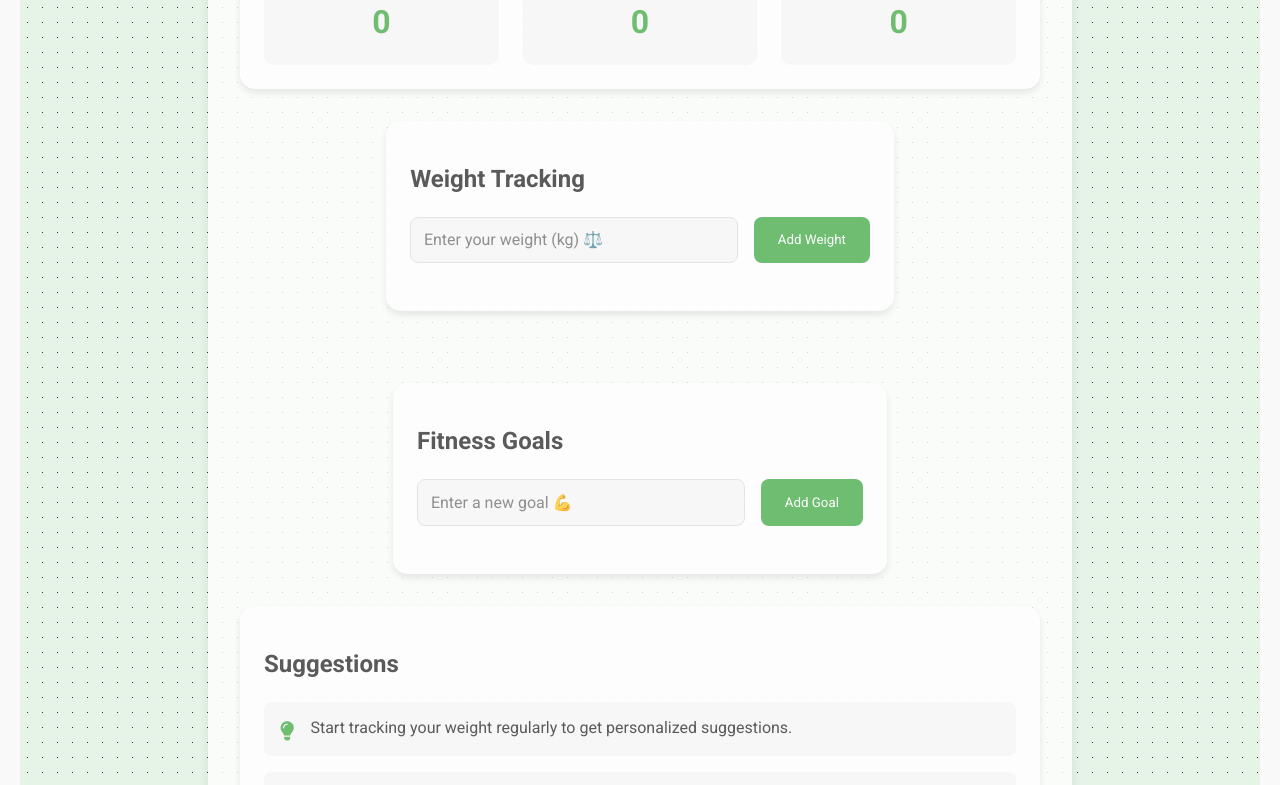
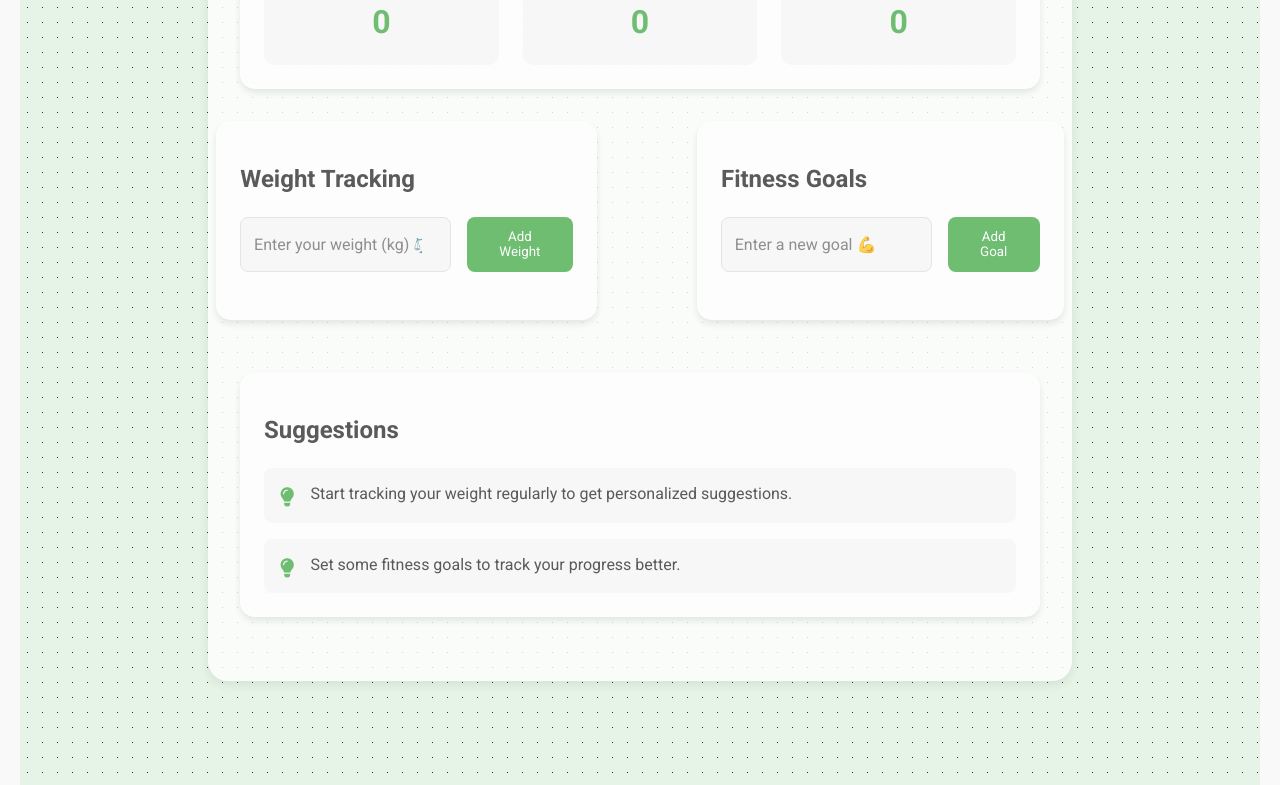
Before and after one commit to ashercw/SC2006-UI-done-, a React (Create React App) app: page /progress in a window 1280 px wide. Shown: the part 620-1405 px from the top of the page. Built offline with nearby package versions, Linux system fonts and the light colour scheme.

Commit message:
health monitoring container aligned; need to align text fields

```diff
--- a/src/Components/HealthMonitoring/HealthMonitoring.css
+++ b/src/Components/HealthMonitoring/HealthMonitoring.css
@@ -3,6 +3,11 @@
   opacity: 0.8;
   background-image:  linear-gradient(#57ac7f 1px, transparent 1px), linear-gradient(to right, #57ac7f 1px, rgb(233, 233, 233) 1px);
   background-size: 20px 20px;
+  display: flex;
+  flex-direction: column;
+  align-items: center;
+  justify-content: center;
+  padding: 80px;
 }
 
 .app-header {
@@ -18,38 +23,50 @@
   margin-bottom: 2rem !important;
 }
 
-.side-by-side {
-  display: flex; /* Make them side by side */
+
+.health-monitoring-container {
+  width: 900px;
+  max-width: 1200px; /* Adjust as needed */
+  background: rgb(185, 210, 191);
+  border-radius: 20px;
+  padding: 20px;
+  display: flex;
+  flex-direction: column;
   align-items: center;
-  gap: 40px; /* Space between the sections */
-  justify-content: center; /* Optional: if you want space between them */
-  flex-wrap: wrap; /* Allow wrapping if the screen size is too small */
-  width: 100%; /*Ensure the parent container takes full width */
 }
 
-.health-monitoring-container {
-  padding: 10px;
-  max-width: 1000px;
-  width: 900px;
-  margin: 0 auto;
-  align-items: center !important;
-  background: rgb(185, 210, 191);
-  border-radius: 40px;
+.health-monitoring {
+  width: 100%;
+  display: flex;
+  flex-direction: column;
+  align-items: center;
+  text-align: center;
+}
+
+.side-by-side {
+  display: flex;
+  gap: 100px; /* Space between the input boxes */
+  justify-content: center; /* Centers the pair within the container */
+  margin-bottom: 20px; /* Space below the side-by-side inputs */
 }
 
 .form-group {
-  margin-bottom: 20px; /* Adjust this value as needed */
+  display: flex;
+  flex-direction: column;
+  align-items: center; /* Center-aligns the label and input */
+  margin-bottom: 20px;
 }
 
 label {
-  text-align: left;
-  display: block; /* Make labels block elements for better spacing */
-  margin-bottom: 5px; /* Space between label and input */
+  text-align: left; /* Center-aligns each label */
+  display: block;
+  margin-bottom: 5px;
 }
+
 
 input, select {
   /* width: 95%; Optional: Make inputs full width */
-  width: 300px;
+  width: 200px;
   padding: 8px; /* Optional: Add padding for better aesthetics */
 }
 
--- a/src/Components/HealthMonitoring/HealthMonitoring.jsx
+++ b/src/Components/HealthMonitoring/HealthMonitoring.jsx
@@ -328,6 +328,7 @@
               </div>
               </div>
 
+              <div className="side-by-side">
               <div className="form-group">
                 <label>Sleep Quality:</label>
 
@@ -348,6 +349,7 @@
                   value={sleepData.date}
                   onChange={(e) => setSleepData({...sleepData, date: e.target.value})}
                 />
+              </div>
               </div>
               <button type="submit" disabled={loading}>
                 {loading ? 'Saving...' : 'Log Sleep'}
```
